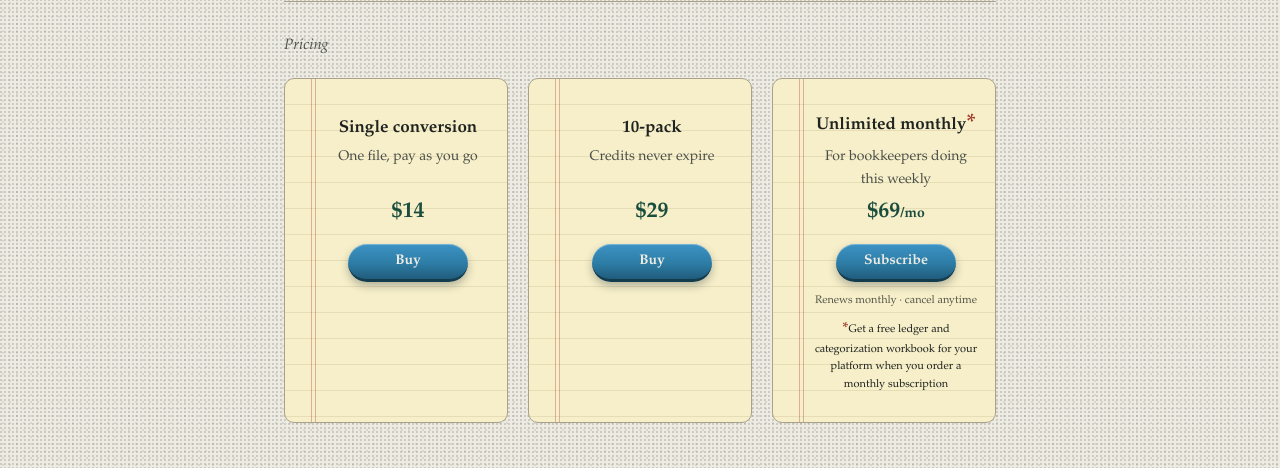
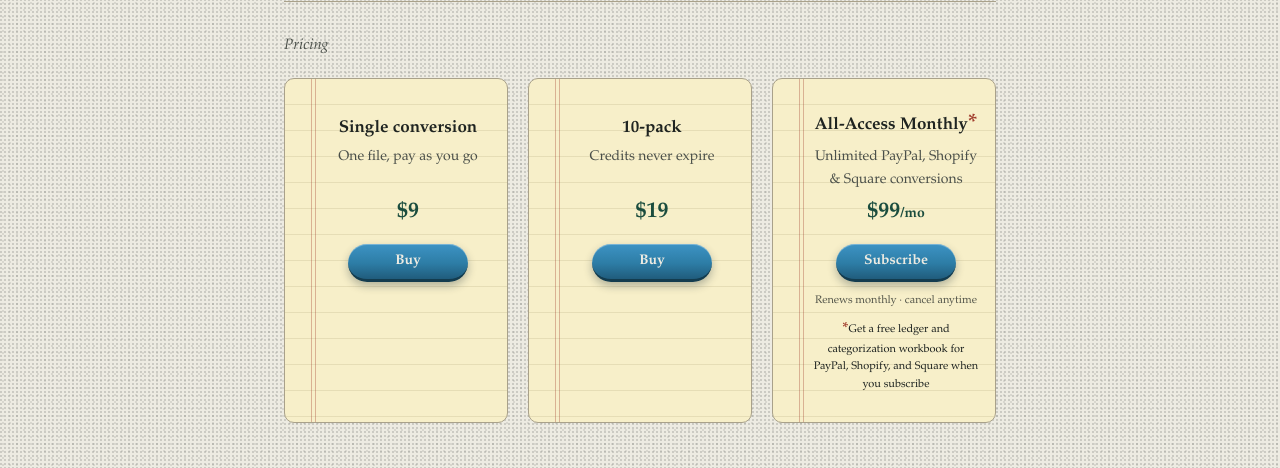
Before and after one commit to workathome180/TillMod, a Flask app: page / in a window 1280 px wide. Shown: the part 665-1133 px from the top of the page. Run offline with Flask 3, Linux system fonts and the light colour scheme.

Commit message:
Add All-Access monthly bundle, fix cross-app credit leak, reprice tiers
New pricing: Single $9, 10-pack $19, All-Access Monthly $99 (unlocks
FileMod, ShopMod, and TillMod together instead of just this app).

Also fixes a real bug: since all three apps share one Stripe account,
every app's webhook was already receiving every other app's purchase
events, and nothing distinguished which app a single/10-pack purchase
was actually made on - so a purchase on one app could silently grant
free credits on the others too. Checkout sessions now tag their
origin app in metadata, and the webhook only grants single/10-pack
credits when that tag matches this app. The monthly plan is the one
exception: it intentionally activates on all three regardless of
origin app, since that's now the whole point.

Co-Authored-By: Claude Sonnet 5 <noreply@anthropic.com>

```diff
--- a/app.py
+++ b/app.py
@@ -105,6 +105,15 @@ PRICE_IDS = {
     "pack10": os.environ.get("STRIPE_PRICE_PACK10", "price_REPLACE_ME_PACK10"),
     "monthly": os.environ.get("STRIPE_PRICE_MONTHLY", "price_REPLACE_ME_MONTHLY"),
 }
+
+# Identifies which app a checkout came from. FileMod/ShopMod/TillMod all share one
+# Stripe account, so Stripe broadcasts every webhook event to all three apps'
+# /webhook endpoints, not just the one that created the checkout - this tag is how
+# the webhook below tells "a single/10-pack purchase made on this app" apart from
+# "the same kind of purchase made on a sibling app." The "monthly" plan is the one
+# exception: it's the shared All-Access bundle, so it's meant to activate on all
+# three regardless of which app's checkout the customer used.
+APP_NAME = "tillmod"
 
 PLAN_CREDITS = {"single": 1, "pack10": 10}  # monthly grants a subscription, not credits
 
@@ -430,7 +439,7 @@ def create_checkout_session(email):
         line_items=[{"price": PRICE_IDS[plan], "quantity": 1}],
         mode=mode,
         customer_email=email,
-        metadata={"plan": plan, "email": email},
+        metadata={"plan": plan, "email": email, "app": APP_NAME},
         success_url=request.host_url + "?checkout=success",
         cancel_url=request.host_url + "?checkout=cancelled",
     )
@@ -438,8 +447,10 @@ def create_checkout_session(email):
         # Checkout Session metadata does NOT automatically propagate to the Charge
         # object a later charge.refunded event carries - only PaymentIntent metadata
         # does. Set it here too so the refund handler below can attribute a refund
-        # back to (plan, email) without an extra API round-trip at refund time.
-        session_kwargs["payment_intent_data"] = {"metadata": {"plan": plan, "email": email}}
+        # back to (plan, email, app) without an extra API round-trip at refund time.
+        session_kwargs["payment_intent_data"] = {
+            "metadata": {"plan": plan, "email": email, "app": APP_NAME}
+        }
 
     session = stripe.checkout.Session.create(**session_kwargs)
     return jsonify({"url": session.url})
@@ -491,19 +502,28 @@ def webhook():
         session = event["data"]["object"]
         metadata = session.get("metadata") or {}
         plan = metadata.get("plan")
+        origin_app = metadata.get("app")
         email = metadata.get("email") or session.get("customer_email")
         customer_id = session.get("customer")
 
-        if email and plan:
-            if plan == "monthly":
-                db.activate_subscription(email, stripe_customer_id=customer_id)
-            elif plan in PLAN_CREDITS:
-                db.add_credits(email, PLAN_CREDITS[plan])
+        if email and plan == "monthly":
+            # All-Access bundle: unlocks all three apps, so this activates here
+            # regardless of which app's checkout the customer actually used -
+            # Stripe delivers this same event to all three apps' webhooks.
+            db.activate_subscription(email, stripe_customer_id=customer_id)
+        elif email and plan in PLAN_CREDITS and origin_app == APP_NAME:
+            # Single/10-pack purchases are per-app. Stripe also delivers this
+            # event to the other two apps' webhooks (same Stripe account), so
+            # only grant credits here if this purchase was actually made on
+            # this app - otherwise a purchase on a sibling app would silently
+            # grant free credits here too.
+            db.add_credits(email, PLAN_CREDITS[plan])
 
     elif event["type"] == "charge.refunded":
         charge = event["data"]["object"]
         metadata = charge.get("metadata") or {}
         plan = metadata.get("plan")
+        origin_app = metadata.get("app")
         email = metadata.get("email")
 
         # Only claw back credits on a FULL refund. A partial refund (a support
@@ -512,7 +532,7 @@ def webhook():
         # are both in cents, straight from Stripe.
         is_full_refund = charge.get("amount_refunded") == charge.get("amount")
 
-        if email and plan in PLAN_CREDITS and is_full_refund:
+        if email and plan in PLAN_CREDITS and origin_app == APP_NAME and is_full_refund:
             db.remove_credits(email, PLAN_CREDITS[plan])
 
     elif event["type"] in ("customer.subscription.deleted", "customer.subscription.paused"):
--- a/templates/index.html
+++ b/templates/index.html
@@ -738,22 +738,22 @@
       <div class="tally-row">
         <div class="plan-name">Single conversion</div>
         <div class="plan-desc">One file, pay as you go</div>
-        <div class="price">$14</div>
+        <div class="price">$9</div>
         <button class="buy-btn" data-plan="single">Buy</button>
       </div>
       <div class="tally-row">
         <div class="plan-name">10-pack</div>
         <div class="plan-desc">Credits never expire</div>
-        <div class="price">$29</div>
+        <div class="price">$19</div>
         <button class="buy-btn" data-plan="pack10">Buy</button>
       </div>
       <div class="tally-row">
-        <div class="plan-name">Unlimited monthly<span class="footnote-star">*</span></div>
-        <div class="plan-desc">For bookkeepers doing this weekly</div>
-        <div class="price">$69<span style="font-size:14px;">/mo</span></div>
+        <div class="plan-name">All-Access Monthly<span class="footnote-star">*</span></div>
+        <div class="plan-desc">Unlimited PayPal, Shopify &amp; Square conversions</div>
+        <div class="price">$99<span style="font-size:14px;">/mo</span></div>
         <button class="buy-btn" data-plan="monthly">Subscribe</button>
         <div style="font-size:11px; margin-top:6px; opacity:0.75;">Renews monthly · cancel anytime</div>
-        <div style="font-size:11px; margin-top:4px;"><span class="footnote-star">*</span>Get a free ledger and categorization workbook for your platform when you order a monthly subscription</div>
+        <div style="font-size:11px; margin-top:4px;"><span class="footnote-star">*</span>Get a free ledger and categorization workbook for PayPal, Shopify, and Square when you subscribe</div>
       </div>
     </div>
     <div id="checkout-status" style="font-size:13px; margin-top:16px; text-align:center;"></div>
```
